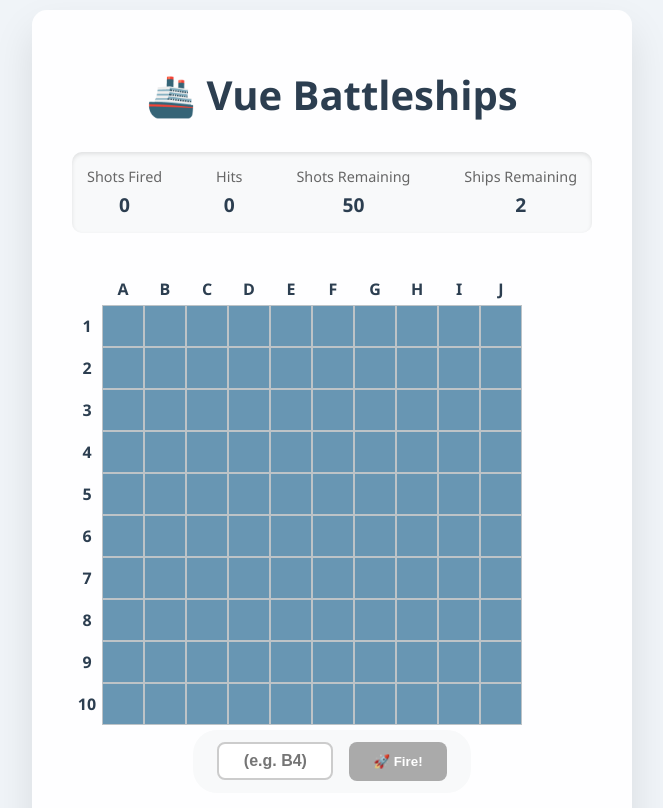
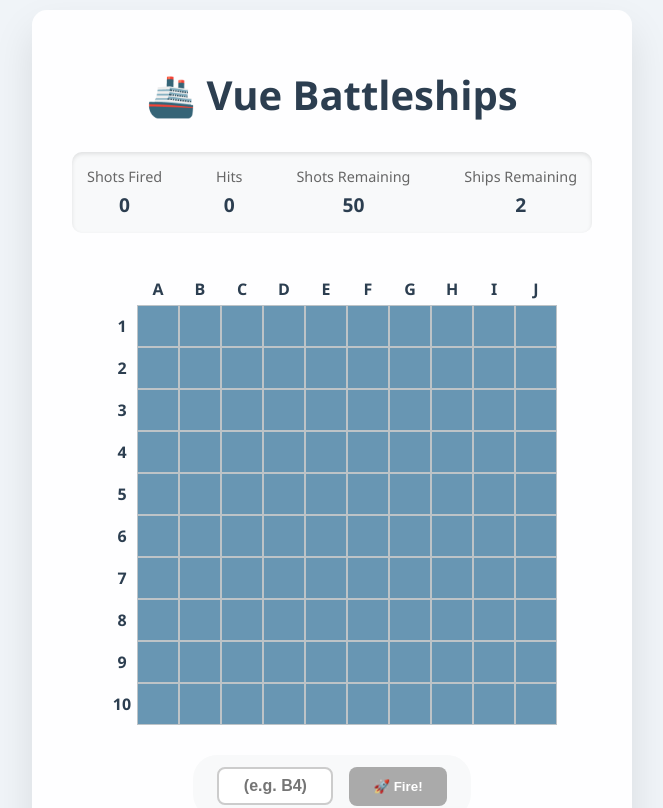
Before and after one commit to rndware/vue-battleships, a Vue app: page /game in a window 1280 px wide. Shown: the top 808 px of the page, without its empty margins (308-971 px from the left). Built offline with nearby package versions, Linux system fonts and the light colour scheme.

Commit message:
fix: board alignment issue

```diff
--- a/package.json
+++ b/package.json
@@ -1,6 +1,6 @@
 {
   "name": "vue-battleships",
-  "version": "1.1.0",
+  "version": "1.1.!",
   "private": true,
   "type": "module",
   "engines": {
--- a/src/components/templates/GameLayout.vue
+++ b/src/components/templates/GameLayout.vue
@@ -88,7 +88,7 @@ const inputValue = ref('')
   margin-bottom: 30px;
 }
 
-.game__board-container {
+.game__grid-container {
   display: flex;
   justify-content: center;
   margin-bottom: 30px;
```
